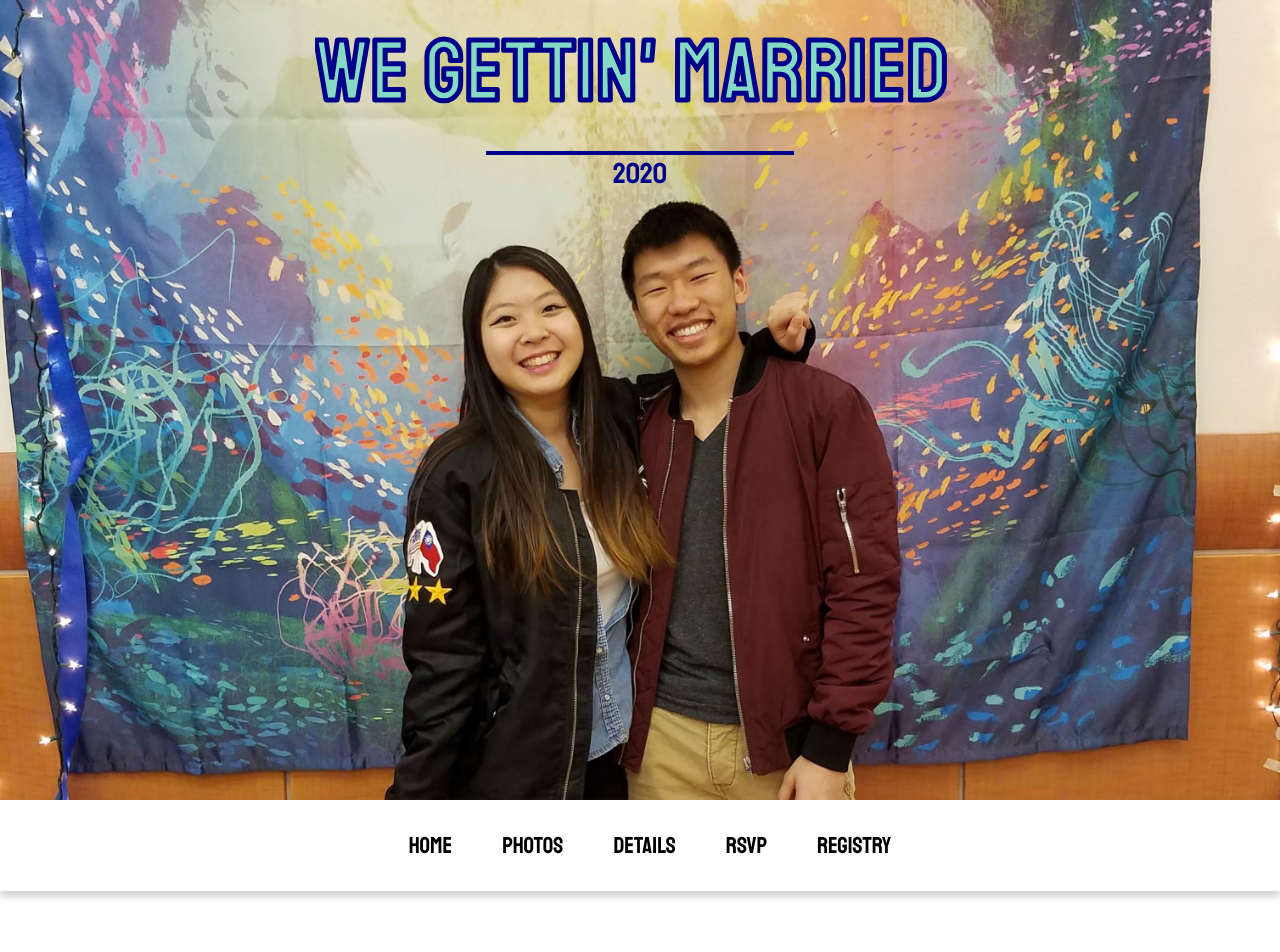
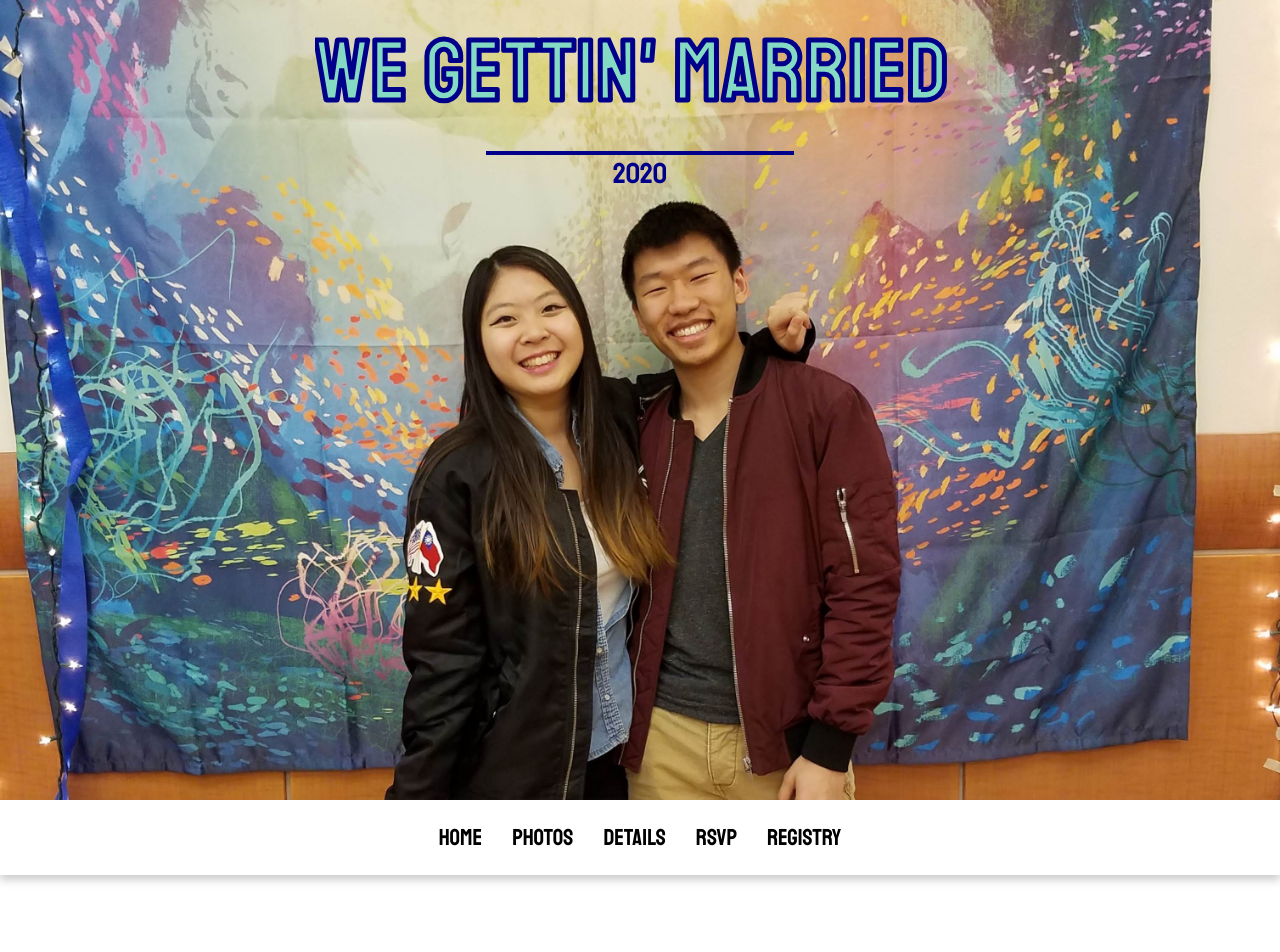
Before and after one commit to mlee138/WeddingSite, a React (Create React App) app: page / in a window 1280 px wide. Shown: the top 952 px of the page. Built offline with nearby package versions, Linux system fonts and the light colour scheme.

Commit message:
hopefully the final CSS fix

```diff
--- a/src/App.js
+++ b/src/App.js
@@ -10,7 +10,7 @@ function Home() {
   return(
     <div id="home">
       <h2>"What's the story?"</h2>
-      <p>Aight, so here's how it went down. Basically, we both happened to be too dumb to get into a better school than SUNY Binghamton. Here we are, both dumbass Freshmen walking around, living in Newing, Endicott. We lived on the chem-free floor, since we were both delusional in thinking that we weren't going to do drugs or alchohol. We played some Uno, hung out a bunch, and here we are 4 years later taking on the world as <span>two halves of a whole idiot</span>.</p>
+      <p>Aight, so here's how it went down. Basically, we both happened to be too dumb to get into a better school than SUNY Binghamton. We were both simply dumbass Freshmen walking around, living in Newing, Endicott. We lived on the chem-free floor, since we were both delusional in thinking that we weren't going to do drugs or alchohol. We played some Uno, hung out a bunch, and here we are 4 years later taking on the world together as <span>two halves of a whole idiot</span>.</p>
       <div id="card-container">
         <div className="card">
           <div id="image-container">
@@ -18,7 +18,7 @@ function Home() {
             <span></span>
           </div>
           <h2>Her</h2>
-          <p>Hi, my name is Mindy Zou, which rhymes with Hindi cow. My spirit animal is Sailor Moon and I know we wrote that we are two halves of a whole idiot, but honestly she is most of the idiot. I'm a poopoopeepeehead.</p>
+          <p>Hi, my name is Mindy Zou, which rhymes with Hindi cow. My spirit animal is Sailor Moon and I know it says we are two halves of a whole idiot, but honestly I'm most of the idiot. Furthermore, I'm a poopoopeepeehead.</p>
         </div>
 
         <div className="card">
@@ -77,13 +77,13 @@ class App extends React.Component {
           <div>2020</div>
         </header>
         <nav id="linktomain">
-          <ul>
-            <li><a href="#linktomain" onClick={() => this.handleClick("Home")} className="green1">Home</a></li>
-            <li><a href="#linktomain" onClick={() => this.handleClick("Photos")} className="green2">Photos</a></li>
-            <li><a href="#linktomain" onClick={() => this.handleClick("Details")} className="green3">Details</a></li>
-            <li><a href="#linktomain" onClick={() => this.handleClick("RSVP")} className="green4">RSVP</a></li>
-            <li><a href="#linktomain" onClick={() => this.handleClick("Registry")} className="green5">Registry</a></li>
-          </ul>
+          <div>
+            <a href="#linktomain" onClick={() => this.handleClick("Home")} className="green1">Home</a>
+            <a href="#linktomain" onClick={() => this.handleClick("Photos")} className="green2">Photos</a>
+            <a href="#linktomain" onClick={() => this.handleClick("Details")} className="green3">Details</a>
+            <a href="#linktomain" onClick={() => this.handleClick("RSVP")} className="green4">RSVP</a>
+            <a href="#linktomain" onClick={() => this.handleClick("Registry")} className="green5">Registry</a>
+          </div>
         </nav>
         <main id="main">
           {this.state.currentPage}
--- a/src/stylesheets/App.css
+++ b/src/stylesheets/App.css
@@ -64,37 +64,26 @@ body {
 
 nav {
   font-family: 'Staatliches', cursive;
-  border: 2px solid white;
-  margin: 0;
   -webkit-box-shadow: 0 5px 8px rgba(128, 128, 128, 0.4);
           box-shadow: 0 5px 8px rgba(128, 128, 128, 0.4);
-}
-
-nav ul {
   display: -webkit-box;
   display: -ms-flexbox;
   display: flex;
-  -webkit-box-orient: horizontal;
-  -webkit-box-direction: normal;
-      -ms-flex-direction: row;
-          flex-direction: row;
   -webkit-box-pack: center;
       -ms-flex-pack: center;
           justify-content: center;
-  list-style-type: none;
+  padding: 23px;
+  -webkit-box-sizing: border-box;
+          box-sizing: border-box;
 }
 
-nav ul li {
-  margin: 10px;
-}
-
-nav ul li a {
+nav div a {
   font-size: 1.2em;
   color: black;
   text-decoration: none;
-  padding: 10px 15px;
-  position: relative;
-  left: -10px;
+  padding: 5px 15px;
+  -webkit-box-sizing: border-box;
+          box-sizing: border-box;
 }
 
 .green1:hover {
@@ -149,7 +138,7 @@ footer {
   }
 }
 
-@media screen and (max-width: 800px) {
+@media screen and (max-width: 750px) {
   .App header svg {
     font-size: 2.4em;
     width: 360px;
@@ -157,8 +146,8 @@ footer {
   main {
     padding: 50px 5%;
   }
-  nav ul li a {
-    padding: 0;
+  nav a {
+    padding: 5px 10px;
     font-size: 1.1em;
   }
 }
--- a/src/stylesheets/App.scss
+++ b/src/stylesheets/App.scss
@@ -62,26 +62,17 @@ $animationDelay: 0.5s;
 
 nav {
     font-family: 'Staatliches', cursive;
-    border: 2px solid white;
-    margin: 0;
     box-shadow: 0 5px 8px rgba(128, 128, 128, 0.4);
-    ul{
-        display: flex;
-        flex-direction: row;
-        justify-content: center;
-        list-style-type: none;
-
-        li{
-            margin: 10px;
-            a {
-                font-size: 1.2em;
-                color: black;
-                text-decoration: none;
-                padding: 10px 15px;
-                position: relative;
-                left: -10px;
-            }
-        }
+    display: flex;
+    justify-content: center;
+    padding: 23px;
+    box-sizing: border-box;
+    div a {
+        font-size: 1.2em;
+        color: black;
+        text-decoration: none;
+        padding: 5px 15px;
+        box-sizing: border-box;
     }
 }
 
@@ -107,10 +98,10 @@ footer {
     .App header svg { font-size: 4em; width: 575px;}
 }
 
-@media screen and (max-width: 800px){
+@media screen and (max-width: 750px){
     .App header svg { font-size: 2.4em; width: 360px;}
     main { padding: 50px 5%; }
-    nav ul li a{ padding: 0; font-size: 1.1em}
+    nav a{ padding: 5px 10px; font-size: 1.1em}
 }
 
 @keyframes headerText {
```
Also changed, not shown: 1 other file (tests, documents, lock files or other folders).
